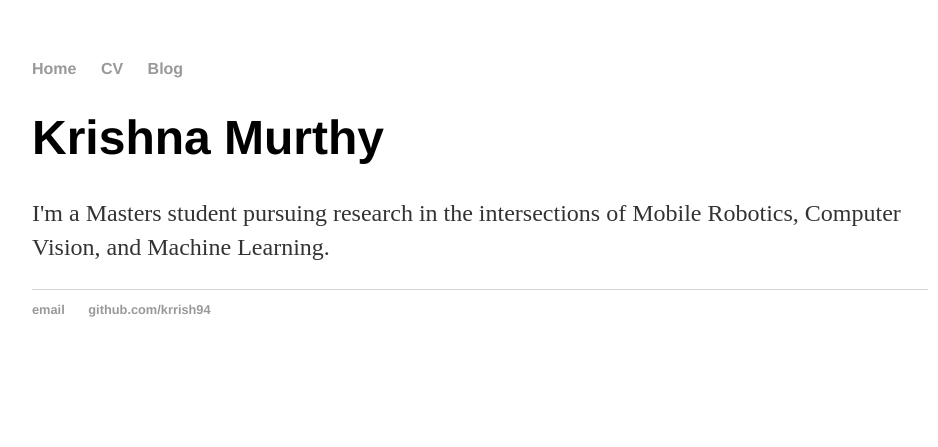
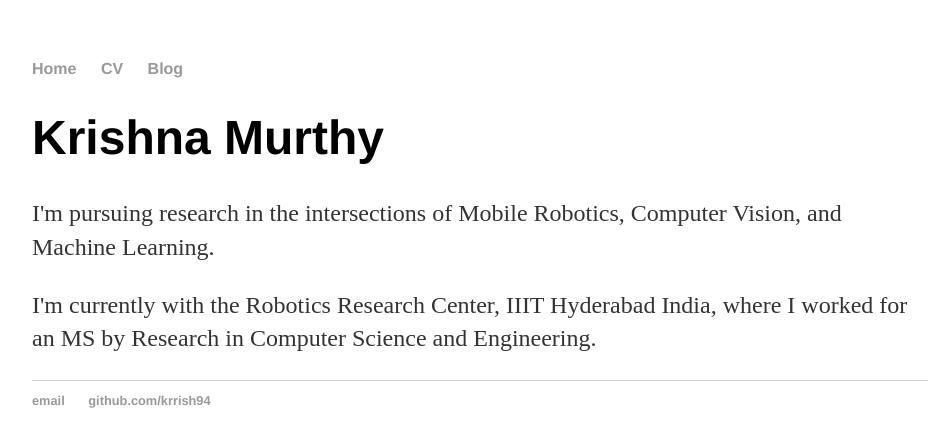
Before and after one commit to manfreddiaz/krrish94.github.io, a Jekyll site: the page built from index.html, in a window 1280 px wide. Shown: the top 447 px of the page, without its empty margins (160-1098 px from the left). Built offline with Jekyll 4.4.1, drawn with Linux system fonts in a browser that asks for light colours.

Commit message:
Update index.html

```diff
--- a/index.html
+++ b/index.html
@@ -4,5 +4,6 @@ title: Krishna Murthy
 ---
 <div class="blurb">
    <h1>Krishna Murthy</h1>
-	<p>I'm a Masters student pursuing research in the intersections of Mobile Robotics, Computer Vision, and Machine Learning.</p>
+	<p>I'm pursuing research in the intersections of Mobile Robotics, Computer Vision, and Machine Learning.</p>
+	<p>I'm currently with the Robotics Research Center, IIIT Hyderabad India, where I worked for an MS by Research in Computer Science and Engineering.</p>
 </div>
```
